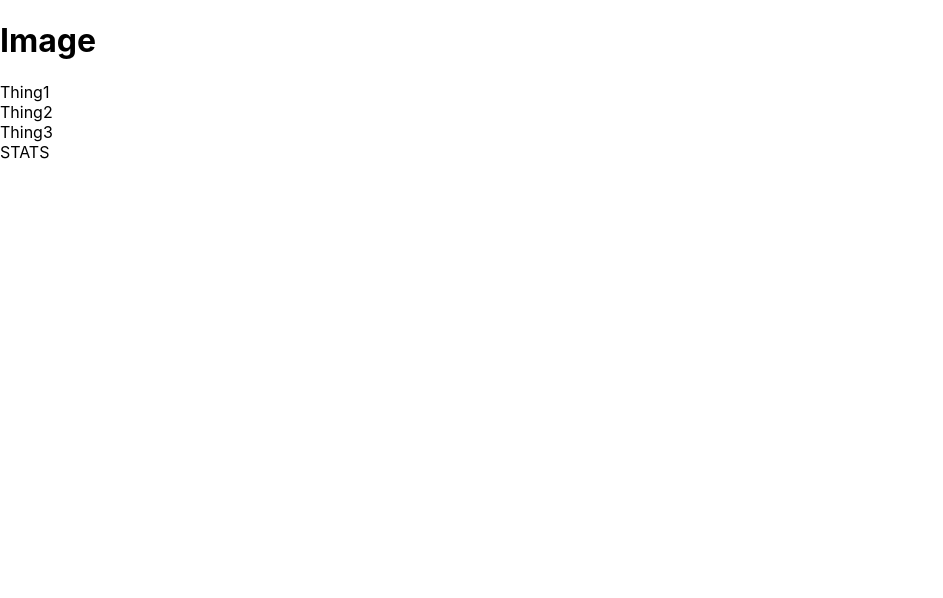
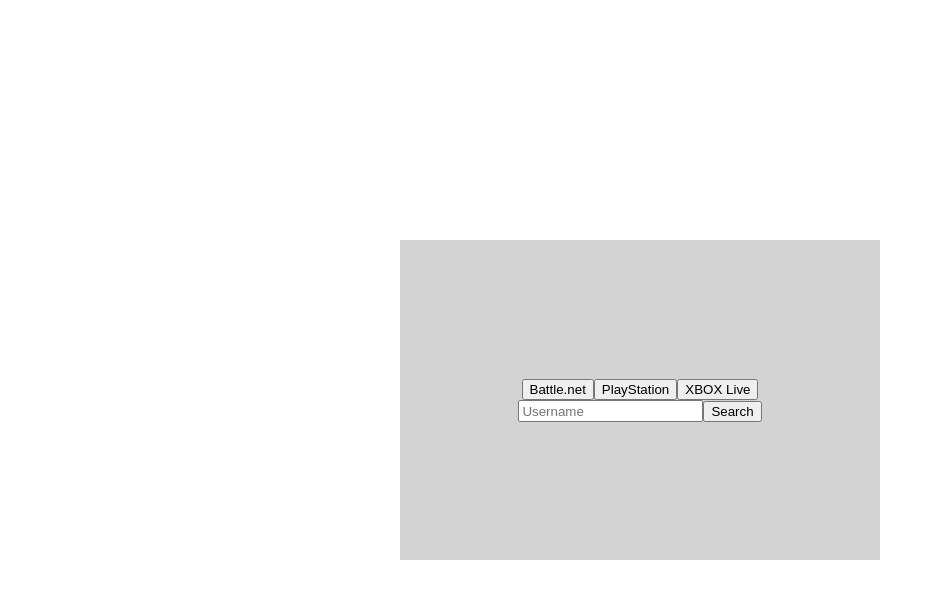
Before and after one commit to warzone-app/wzReaders, a React (Create React App) app: page / in a window 1280 px wide. Shown: the top 598 px of the page, without its empty margins (0-943 px from the left). Built offline with nearby package versions, Linux system fonts and the light colour scheme; no server answers.

Commit message:
LandingPage: added player search function

```diff
--- a/src/components/LandingPage.js
+++ b/src/components/LandingPage.js
@@ -1,33 +1,60 @@
 import React, { Component } from "react";
 import { Link } from "react-router-dom";
-import { fetchData } from "../store/landingPage";
+import { setSearch } from "../store/landingPage";
 import { connect } from "react-redux";
 import "./styles/LandingPage.css";
 
 class LandingPage extends Component {
   constructor() {
     super();
+    this.handleChange = this.handleChange.bind(this);
   }
 
-  componentDidMount() {
-    this.props.fetchData("getlucky%2311560");
+  handleChange(e) {
+    this.props.setSearch(e.target.value);
   }
 
   render() {
-    console.log("this is the data", this.props.userInfo);
-    return <div>STATS</div>;
+    return (
+      <div id="landingContainer">
+        <div id="searchContainer">
+          <div id="platformContainer">
+            <button>Battle.net</button>
+            <button>PlayStation</button>
+            <button>XBOX Live</button>
+
+          </div>
+          <form id="formContainer">
+            <input
+              type="text"
+              placeholder="Username"
+              onChange={this.handleChange}
+            />
+            <Link>
+              <div>
+                <button type="submit">
+                  Search
+                </button>
+              </div>
+            </Link>
+          </form>
+
+        </div>
+      </div>
+    );
   }
 }
 
 const mapState = (state) => {
   return {
     userInfo: state.landingPage.userInfo,
+    username: state.landingPage.username,
   };
 };
 const mapDispatch = (dispatch) => {
   return {
-    fetchData: (username) => {
-      dispatch(fetchData(username));
+    setSearch: (sVal) => {
+      dispatch(setSearch(sVal));
     },
   };
 };
--- a/src/components/Navbar.js
+++ b/src/components/Navbar.js
@@ -9,14 +9,14 @@ class Navbar extends Component {
       <div>
         <div className="header">
           <div className="headerLogo">
-            <h1>Image</h1>
+            {/* <h1>Image</h1> */}
           </div>
           <div className="headerSearch"></div>
         </div>
         <div className="navbar">
-          <div>Thing1</div>
+          {/* <div>Thing1</div>
           <div>Thing2</div>
-          <div>Thing3</div>
+          <div>Thing3</div> */}
         </div>
       </div>
     );
--- a/src/components/styles/LandingPage.css
+++ b/src/components/styles/LandingPage.css
@@ -0,0 +1,21 @@
+#landingContainer{
+    display: flex;
+    justify-content: center;
+    align-items: center;
+    min-height: 100vh;
+}
+
+#searchContainer{
+    display: flex;
+    background-color: lightgray;
+    height: 40vh;
+    width: 60vh;
+    align-content: center;
+    flex-direction: column;
+    justify-content: center;
+    align-items: center;
+}
+
+#formContainer{
+    display: flex;
+}
--- a/src/store/landingPage.js
+++ b/src/store/landingPage.js
@@ -1,5 +1,14 @@
 import axios from "axios";
+
+const SET_SEARCH = "SET_SEARCH";
 const SET_DATA = "SET_DATA";
+
+export const setSearch = (sVal) => {
+  return {
+    type: SET_SEARCH,
+    sVal,
+  };
+};
 
 export const setData = (data) => {
   return {
@@ -7,6 +16,7 @@ export const setData = (data) => {
     data,
   };
 };
+
 
 export const fetchData = (username) => {
   return async (dispatch) => {
@@ -40,10 +50,16 @@ export const fetchData = (username) => {
 
 const initialState = {
   userInfo: {},
+  username:""
 };
 
 export default function (state = initialState, action) {
   switch (action.type) {
+    case SET_SEARCH:
+      return {
+        ...state,
+        username: action.sVal,
+      };
     case SET_DATA:
       return { ...state, userInfo: action.data };
     default:
```
